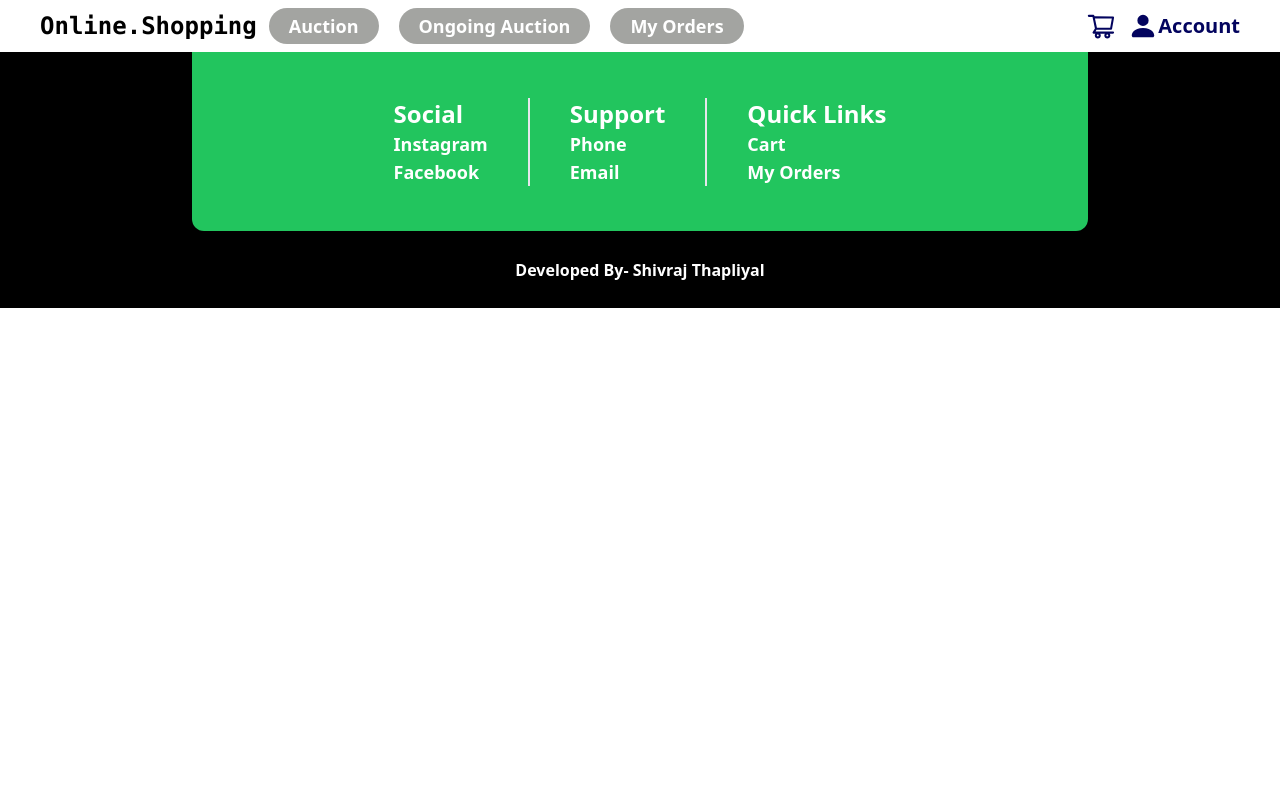
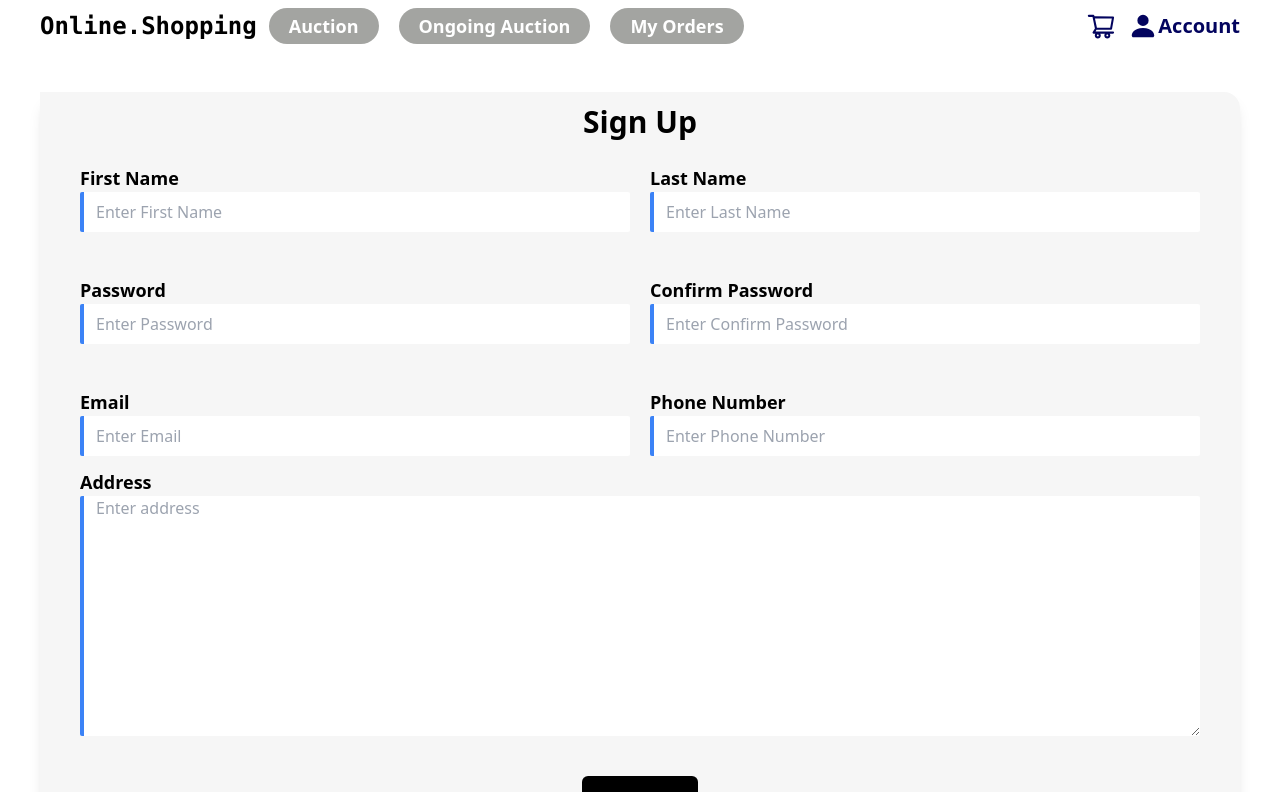
Before and after one commit to ShivrajTheCoder/E-Commerce-Microservice-Frontend, a Next.js app: page /user/signup in a window 1280 px wide. Shown: the top 792 px of the page. Built offline with nearby package versions, Linux system fonts and the light colour scheme; no server answers.

Commit message:
signup-added

```diff
--- a/src/pages/index.tsx
+++ b/src/pages/index.tsx
@@ -81,7 +81,7 @@ export default function Home() {
             onChange={handleChange}
             placeholder="Enter Password" />
           <button className='font-bold md:w-fit w-full mt-10 text-xl bg-black text-white hover:bg-white hover:text-black px-5 py-3 rounded-md'>Sign In</button>
-        <div className="my-2 font-semibold text-md">Not a user? <Link className="text-blue-500" href={"/home"}>Signup</Link></div>
+        <div className="my-2 font-semibold text-md">Not a user? <Link className="text-blue-500" href={"/user/signup"}>Signup</Link></div>
         </form>
       </section>
       <ToastContainer/>
--- /dev/null
+++ b/src/pages/user/signup.tsx
@@ -0,0 +1,180 @@
+import Link from "next/link";
+import { useState } from 'react'
+import axios from "axios";
+import { useRouter } from "next/router";
+import { ToastContainer, toast } from 'react-toastify';
+import 'react-toastify/dist/ReactToastify.css';
+import InputComponent from "@/components/InputComponent";
+interface ISignup {
+    firstName: string;
+    lastName: string;
+    email: string;
+    password: string;
+    phoneNumber: string;
+    address: string;
+}
+export default function signup() {
+    const router = useRouter();
+    const apiUrl = process.env.NEXT_PUBLIC_API_KEY;
+    const [inputValues, setInputValues] = useState({
+        email: "",
+        password: "",
+        confirmPassword: "",
+        firstName: "",
+        lastName: "",
+        phoneNumber: "",
+        address: "",
+    })
+    const { email, password, firstName, lastName, phoneNumber, address, confirmPassword } = inputValues;
+    const handleChange = (e: React.ChangeEvent<HTMLInputElement>) => {
+        const { name, value } = e.target;
+        setInputValues((prev) => ({
+            ...prev,
+            [name]: value,
+        }))
+    }
+    const handleDescChange = (e: React.ChangeEvent<HTMLTextAreaElement>) => {
+        const { name, value } = e.target;
+        setInputValues((prev) => ({
+            ...prev,
+            [name]: value,
+        }))
+    }
+    const submitHandler = async (e: React.SyntheticEvent) => {
+        e.preventDefault();
+        let isValid = true;
+
+        // Validate email
+        if (!email || !/\S+@\S+\.\S+/.test(email)) {
+            toast.dismiss(); // Dismiss any existing error toasts
+            toast.error('Please enter a valid email');
+            isValid = false;
+        }
+
+        // Validate password
+        if (!password || password.length < 6) {
+            toast.dismiss(); // Dismiss any existing error toasts
+            toast.error('Password must be at least 6 characters long');
+            isValid = false;
+        }
+
+        // Validate confirmPassword
+        if (!confirmPassword || confirmPassword !== password) {
+            toast.dismiss(); // Dismiss any existing error toasts
+            toast.error('Passwords do not match');
+            isValid = false;
+        }
+
+        // Validate firstName
+        if (!firstName) {
+            toast.dismiss(); // Dismiss any existing error toasts
+            toast.error('Please enter your first name');
+            isValid = false;
+        }
+
+        // Validate lastName
+        if (!lastName) {
+            toast.dismiss(); // Dismiss any existing error toasts
+            toast.error('Please enter your last name');
+            isValid = false;
+        }
+
+        // Validate phoneNumber
+        if (!phoneNumber || !/^\d+$/.test(phoneNumber)) {
+            toast.dismiss(); // Dismiss any existing error toasts
+            toast.error('Please enter a valid phone number');
+            isValid = false;
+        }
+
+        // Validate address
+        if (!address || address.length < 10) {
+            toast.dismiss(); // Dismiss any existing error toasts
+            toast.error('Please enter a valid address');
+            isValid = false;
+        }
+
+        if (isValid) {
+            try {
+                const response = await axios.post(`${apiUrl}/auth/signup`, { email, password, firstName, lastName, phoneNumber, address });
+                if (response.status === 200) {
+                    router.push('/home');
+                } else {
+                    toast.error('Something went wrong!');
+                }
+            } catch (error) {
+                toast.error('An error occurred');
+            }
+        }
+    };
+
+    return (
+        <main className="md:mx-10 mx-3 mb-10 flex flex-col justify-center items-center ">
+            <section className="flex my-10  w-full md:mx-0 mx-5 shadow-lg rounded-2xl">
+                <form onSubmit={submitHandler} className="bg-[#f6f6f6] rounded-r-2xl w-full md:px-10 px-3 flex flex-col justify-center items-center md:py-0 py-5 ">
+                    <h1 className="font-bold text-3xl my-3">Sign Up</h1>
+                    <div className="grid grid-cols-2 gap-5 w-full">
+                        <InputComponent id="firstName"
+                            name="firstName"
+                            type="text"
+                            label="First Name"
+                            value={firstName}
+                            onChange={handleChange}
+                            placeholder="Enter First Name" />
+                        <InputComponent id="lastName"
+                            name="lastName"
+                            type="text"
+                            label="Last Name"
+                            value={lastName}
+                            onChange={handleChange}
+                            placeholder="Enter Last Name" />
+
+                        <InputComponent id="password"
+                            name="password"
+                            type="password"
+                            label="Password"
+                            value={password}
+                            onChange={handleChange}
+                            placeholder="Enter Password" />
+                        <InputComponent id="confirmPassword"
+                            name="confirmPassword"
+                            type="password"
+                            label="Confirm Password"
+                            value={confirmPassword}
+                            onChange={handleChange}
+                            placeholder="Enter Confirm Password" />
+                        <InputComponent id="email"
+                            name="email"
+                            type="email"
+                            label="Email"
+                            value={email}
+                            onChange={handleChange}
+                            placeholder="Enter Email" />
+                        <InputComponent id="phoneNumber"
+                            name="phoneNumber"
+                            type="tel"
+                            label="Phone Number"
+                            value={phoneNumber}
+                            onChange={handleChange}
+                            placeholder="Enter Phone Number" />
+                    </div>
+                    <div className='flex flex-col w-full'>
+                        <label htmlFor="address" className='font-bold text-lg'>Address</label>
+                        <textarea
+                            className='rounded-sm bg-white px-3 border-l-4 border-blue-500 focus:outline-none focus:ring-1 focus:ring-blue-500'
+                            id="address"
+                            name="address"
+                            value={address}
+                            onChange={handleDescChange}
+                            placeholder="Enter address"
+                            cols={10}
+                            rows={10}
+                        ></textarea>
+                    </div>
+                    <button className='font-bold md:w-fit w-full mt-10 text-xl bg-black text-white hover:bg-white hover:text-black px-5 py-3 rounded-md'>Sign Up</button>
+                    <div className="my-2 font-semibold text-md">Already a user? <Link className="text-blue-500" href={"/home"}>Signin</Link></div>
+                </form>
+            </section>
+            <ToastContainer />
+        </main>
+    )
+}
```
